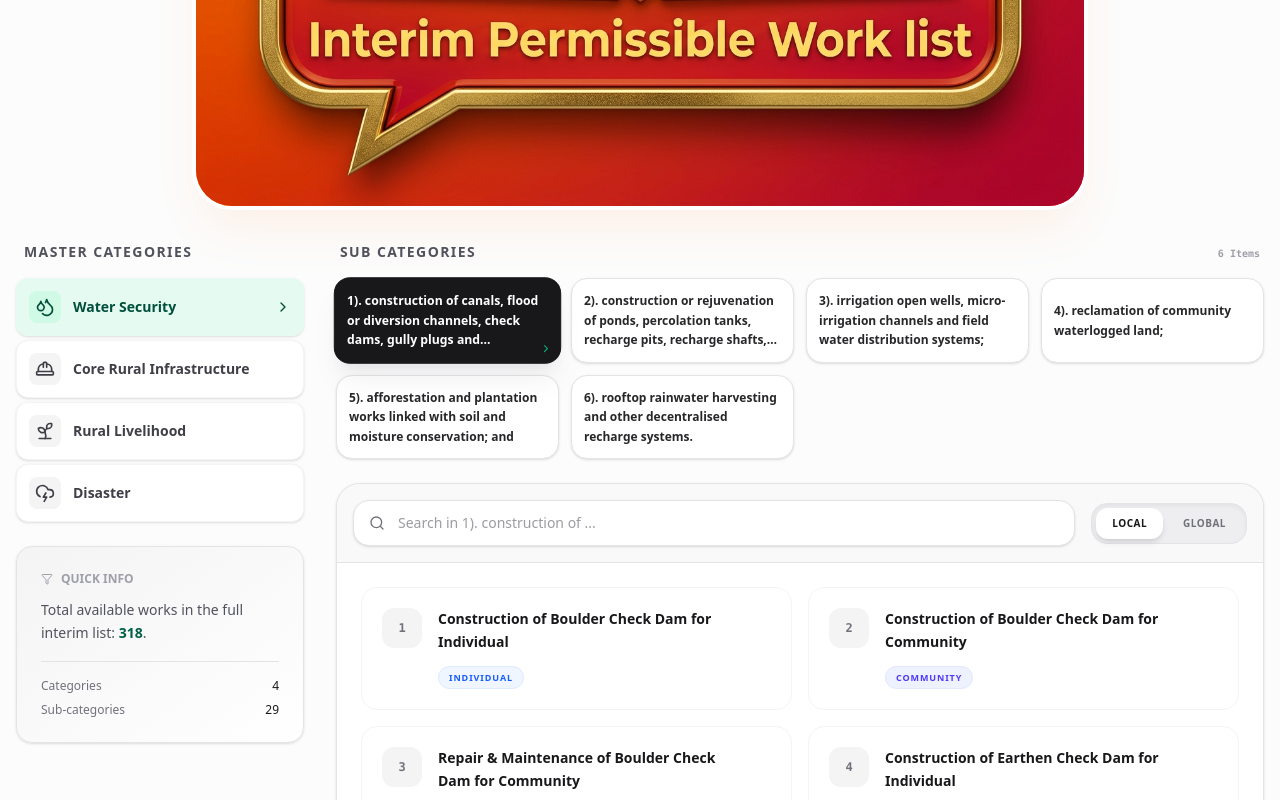
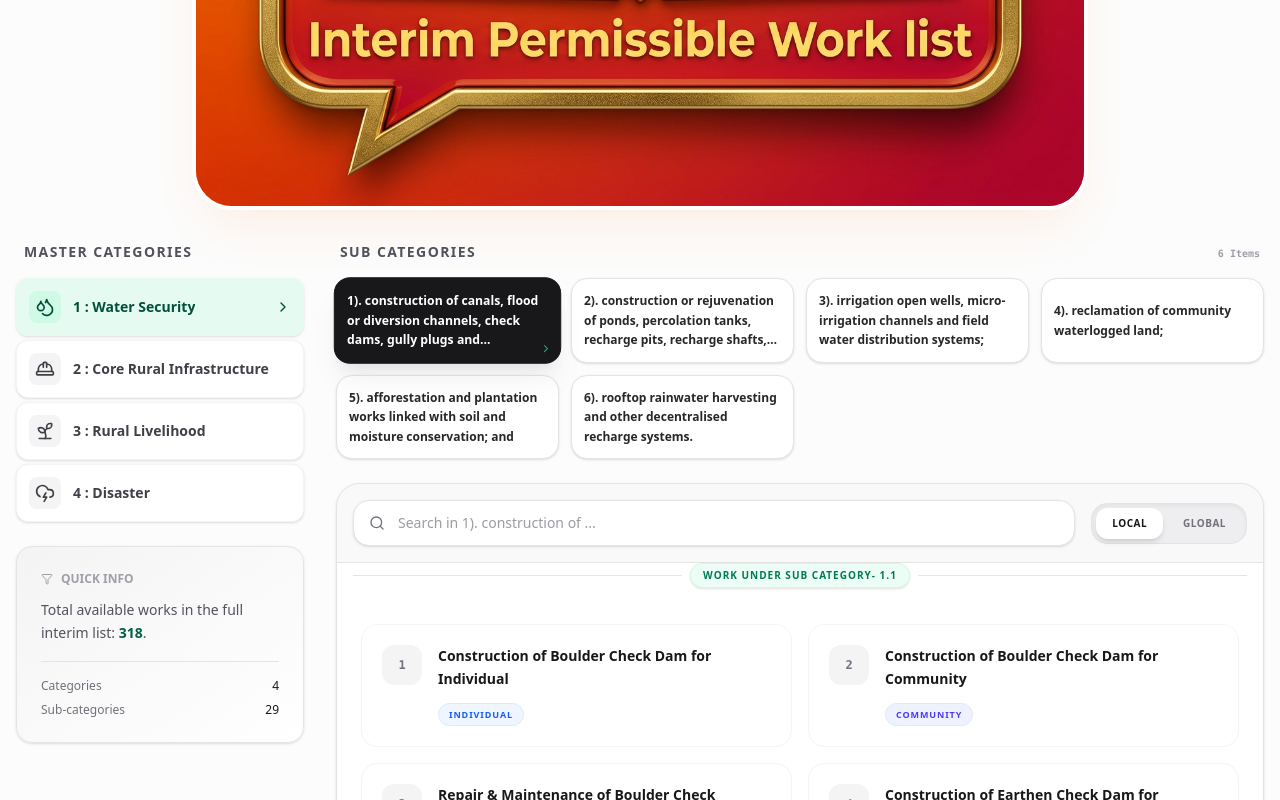
Before and after one commit to cFakhar2/VB-G-RAM-G-App, a React (Vite) app: page / in a window 1280 px wide. Shown: the part 379-1179 px from the top of the page. Built offline with nearby package versions, Linux system fonts and the light colour scheme.

Commit message:
feat: Add work code generation logic
Introduces functions to generate full work codes based on category, sub-category, and work IDs. This will be used for displaying unique identifiers for each permissible work item.

```diff
--- a/src/App.tsx
+++ b/src/App.tsx
@@ -101,6 +101,34 @@ export default function App() {
     }
   }, [isDarkMode]);
 
+  const getSubCategoryNumber = (subName: string, fallbackIdx: number) => {
+    const match = subName.match(/^(\d+)\)\./);
+    return match ? match[1] : (fallbackIdx + 1).toString();
+  };
+
+  const getSubCategoryLabel = () => {
+    if (!selectedCategory || !selectedSubCategory) return "";
+    const catIdx = DATA.findIndex(c => c.id === selectedCategory.id) + 1;
+    const subIdx = selectedCategory.subCategories.findIndex(s => s.id === selectedSubCategory.id);
+    const subNum = getSubCategoryNumber(selectedSubCategory.name, subIdx);
+    return `${catIdx}.${subNum}`;
+  };
+
+  const getWorkFullCode = (workId: number) => {
+    for (let cIdx = 0; cIdx < DATA.length; cIdx++) {
+      const cat = DATA[cIdx];
+      for (let sIdx = 0; sIdx < cat.subCategories.length; sIdx++) {
+        const sub = cat.subCategories[sIdx];
+        const work = sub.works.find(w => w.id === workId);
+        if (work) {
+          const subNum = getSubCategoryNumber(sub.name, sIdx);
+          return `${cIdx + 1}.${subNum}.${work.id}`;
+        }
+      }
+    }
+    return "";
+  };
+
   return (
     <div className={`min-h-screen transition-colors duration-300 ${isDarkMode ? 'dark bg-zinc-950 text-zinc-100' : 'bg-zinc-50/50 text-zinc-900'} font-sans`}>
       {/* Navigation Header */}
@@ -160,7 +188,7 @@ export default function App() {
             <section id="categories-section">
               <h2 className="text-sm font-bold uppercase tracking-widest text-zinc-600 dark:text-zinc-500 mb-4 px-2">Master Categories</h2>
               <div className="space-y-1">
-                {DATA.map((cat) => (
+                {DATA.map((cat, index) => (
                   <button
                     key={cat.id}
                     id={`cat-btn-${cat.id}`}
@@ -175,7 +203,9 @@ export default function App() {
                       <div className={`p-1.5 rounded-lg transition-colors ${selectedCategory?.id === cat.id ? 'bg-emerald-100 dark:bg-emerald-900/50' : 'bg-zinc-100 dark:bg-zinc-800'}`}>
                         {getCategoryIcon(cat.id)}
                       </div>
-                      <span className="text-sm line-clamp-1">{cat.name.split('-')[1].trim()}</span>
+                      <span className="text-sm line-clamp-1">
+                        {index + 1} : {cat.name.split('-')[1].trim()}
+                      </span>
                     </div>
                     {selectedCategory?.id === cat.id && (
                       <motion.div layoutId="active-indicator">
@@ -293,6 +323,16 @@ export default function App() {
                   </button>
                 </div>
               </div>
+
+              {!isGlobalSearch && selectedSubCategory && (
+                <div className="px-4 pb-3 flex items-center gap-2">
+                  <div className="h-px flex-grow bg-zinc-200 dark:bg-zinc-800" />
+                  <span className="text-[10px] font-black uppercase tracking-widest text-emerald-700 dark:text-emerald-500 bg-emerald-50 dark:bg-emerald-950/30 px-3 py-1 rounded-full border border-emerald-100 dark:border-emerald-900/40 shadow-sm">
+                    Work under sub Category- {getSubCategoryLabel()}
+                  </span>
+                  <div className="h-px flex-grow bg-zinc-200 dark:bg-zinc-800" />
+                </div>
+              )}
 
               {/* Works List Container */}
               <div className="p-2 sm:p-6 flex-grow flex flex-col">
@@ -489,6 +529,7 @@ export default function App() {
                 <div className="space-y-6">
                   <div>
                     <h2 className="text-2xl font-bold text-zinc-900 dark:text-zinc-100 leading-tight">
+                      <span className="text-emerald-600 dark:text-emerald-500 mr-2">{getWorkFullCode(activeWorkDetail.id)} :</span>
                       {activeWorkDetail.name}
                     </h2>
                     <div className="mt-4 flex flex-wrap gap-2">
```
